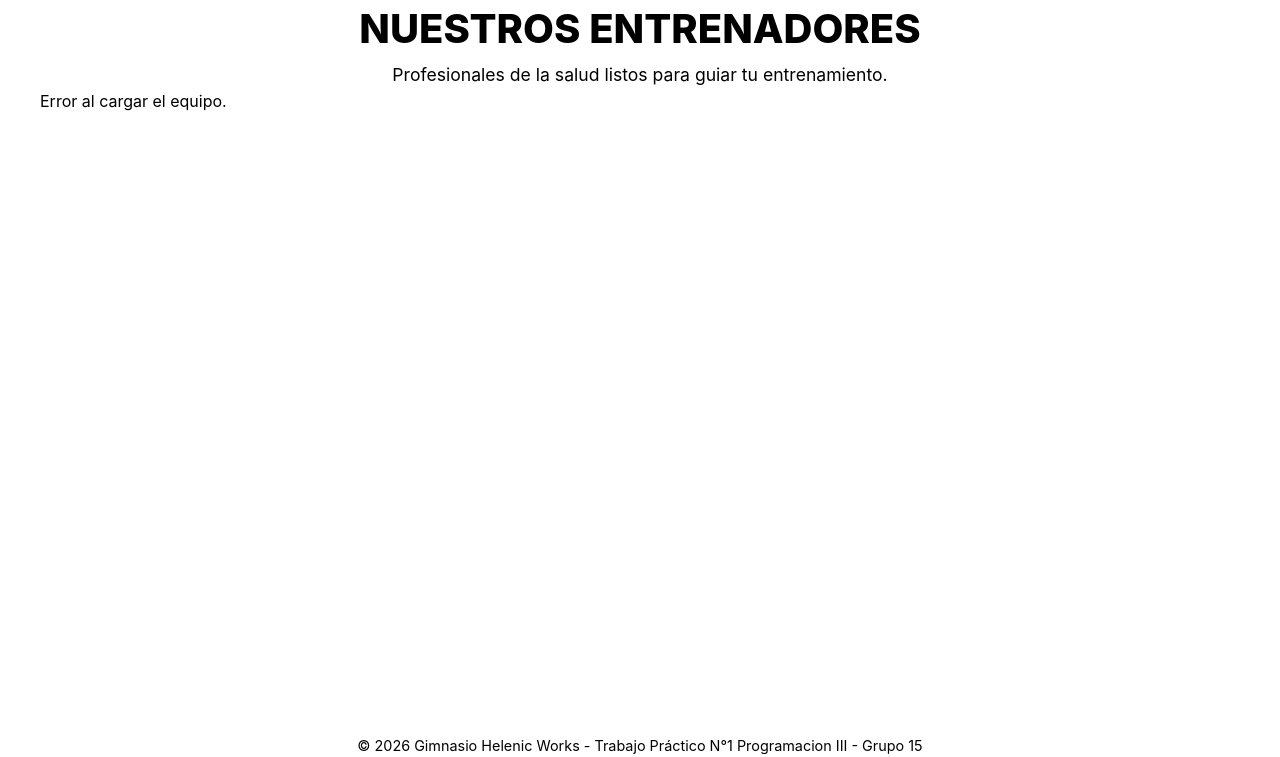
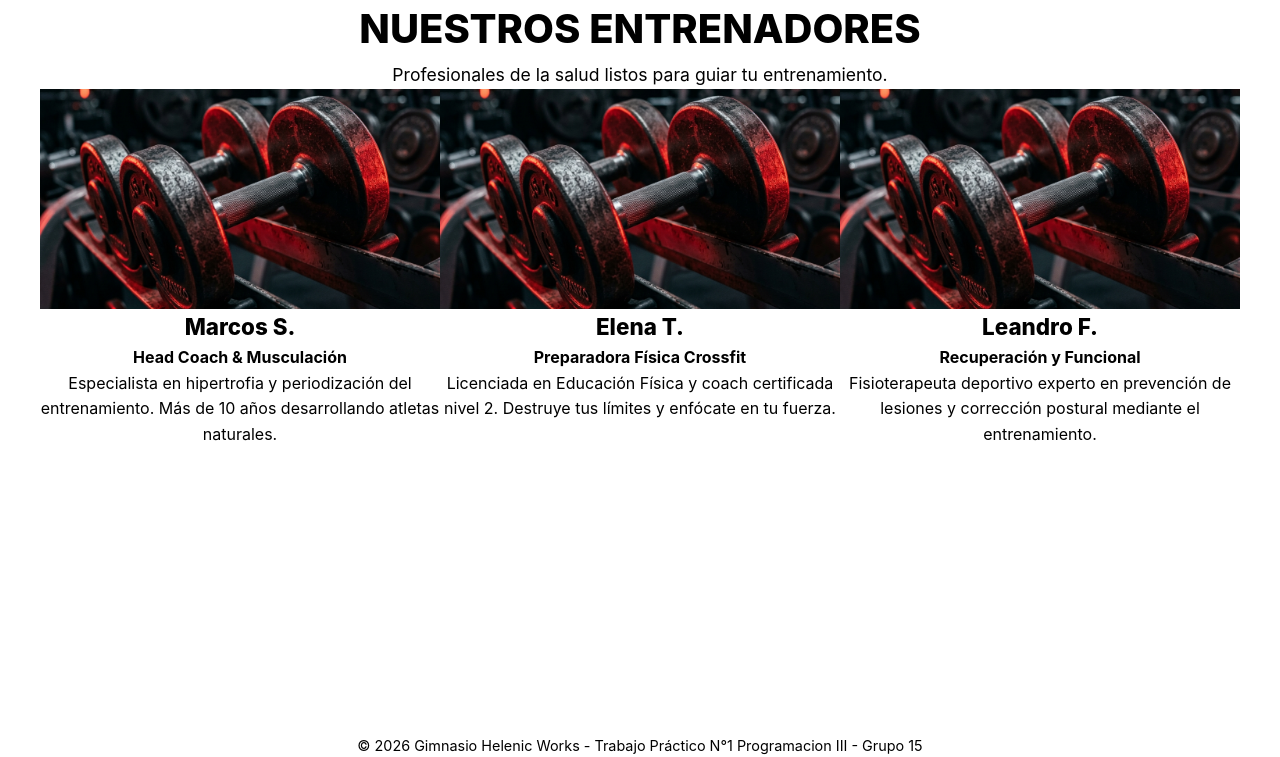
Before and after one commit to Agusfedredhunter/Biblioteca, a plain HTML site: page pages/equipo.html in a window 1280 px wide. Shown: the part 43-800 px from the top of the page. Drawn offline with Linux system fonts and the light colour scheme; no server answers.

Commit message:
Revise team section with trainer information
Updated the team section with trainer details and images.

```diff
--- a/pages/equipo.html
+++ b/pages/equipo.html
@@ -28,43 +28,40 @@
         <section class="team-section">
             <h1 class="section-title">Nuestros <span>Entrenadores</span></h1>
             <p class="section-subtitle">Profesionales de la salud listos para guiar tu entrenamiento.</p>
-            <div class="grid-container" id="equipo-container">
-                <p>Cargando equipo...</p>
+
+            <div class="grid-container">
+                <!-- Entrenador 1 -->
+                <div class="card" style="text-align: center;">
+                    <img src="../assets/img/trainer.png" alt="Head Coach Marcos">
+                    <div class="card-content">
+                        <h2 class="card-title">Marcos S.</h2>
+                        <p class="card-desc"><b>Head Coach & Musculación</b><br>Especialista en hipertrofia y periodización del entrenamiento. Más de 10 años desarrollando atletas naturales.</p>
+                    </div>
+                </div>
+
+                <!-- Entrenador 2 -->
+                <div class="card" style="text-align: center;">
+                    <img src="../assets/img/trainer.png" alt="Instructora Elena">
+                    <div class="card-content">
+                        <h2 class="card-title">Elena T.</h2>
+                        <p class="card-desc"><b>Preparadora Física Crossfit</b><br>Licenciada en Educación Física y coach certificada nivel 2. Destruye tus límites y enfócate en tu fuerza.</p>
+                    </div>
+                </div>
+
+                <!-- Entrenador 3 -->
+                <div class="card" style="text-align: center;">
+                    <img src="../assets/img/trainer.png" alt="Fisioterapeuta Leandro">
+                    <div class="card-content">
+                        <h2 class="card-title">Leandro F.</h2>
+                        <p class="card-desc"><b>Recuperación y Funcional</b><br>Fisioterapeuta deportivo experto en prevención de lesiones y corrección postural mediante el entrenamiento.</p>
+                    </div>
+                </div>
             </div>
+
         </section>
     </main>
-
     <footer>
         <p>&copy; 2026 Gimnasio Helenic Works - Trabajo Práctico N°1 Programacion III - Grupo 15</p>
     </footer>
-
-    <script>
-        const API_URL = 'https://tp3-helenic-works.onrender.com';
-
-        const cargarEquipo = async () => {
-            try {
-                const response = await fetch(`${API_URL}/equipo`);
-                const equipo = await response.json();
-                const container = document.getElementById('equipo-container');
-                container.innerHTML = '';
-                equipo.forEach(entrenador => {
-                    container.innerHTML += `
-                        <div class="card" style="text-align: center;">
-                            <img src="../assets/img/${entrenador.imagen}" alt="${entrenador.nombre}">
-                            <div class="card-content">
-                                <h2 class="card-title">${entrenador.nombre}</h2>
-                                <p class="card-desc"><b>${entrenador.rol}</b><br>${entrenador.descripcion}</p>
-                            </div>
-                        </div>
-                    `;
-                });
-            } catch (error) {
-                console.log(error);
-                document.getElementById('equipo-container').innerHTML = '<p>Error al cargar el equipo.</p>';
-            }
-        };
-
-        cargarEquipo();
-    </script>
 </body>
 </html>
```
